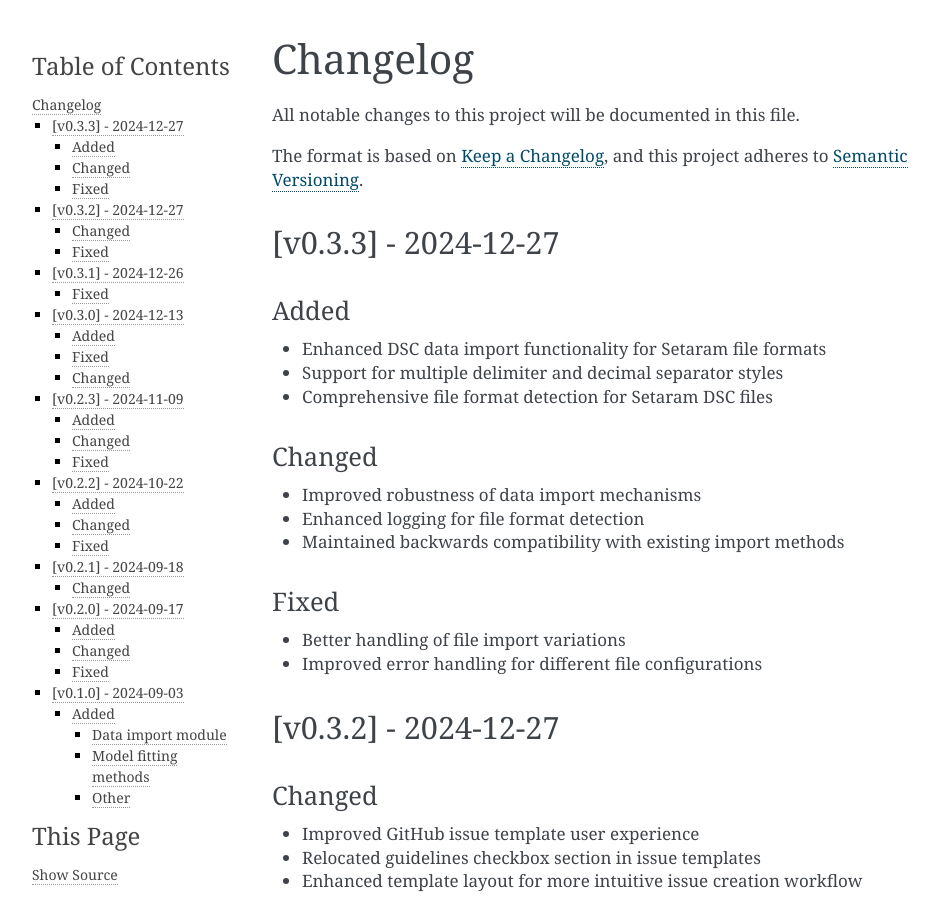
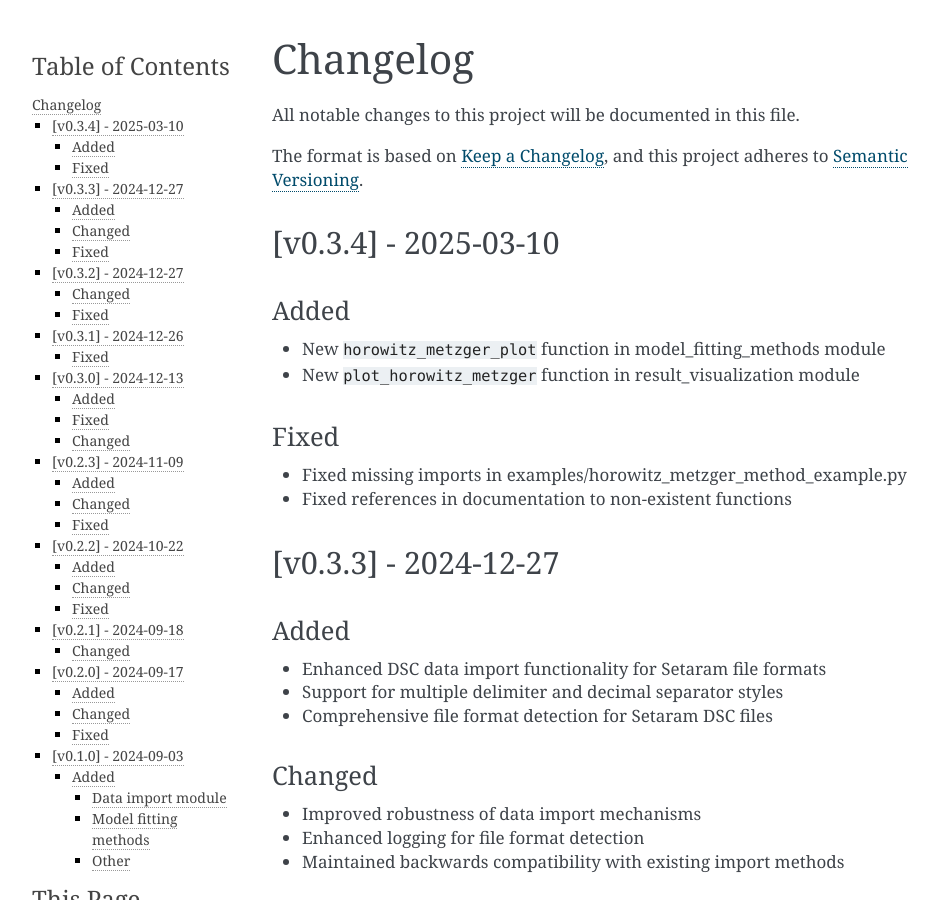
Before and after one commit to PPeitsch/pkynetics, a Sphinx documentation site: the page built from docs/changelog.rst, in a window 1280 px wide and 900 px high. Shown: the whole window, without its empty margins (148-1086 px from the left). Built offline with Sphinx 7.4.7, drawn with Linux system fonts in a browser that asks for light colours; pages that are not in the unit, such as notebooks, are missing from menus.

Commit message:
[docs]: update and fix changelog formats
- Add v0.3.4 release notes to both CHANGELOG.md and changelog.rst
- Fix formatting inconsistencies in v0.3.3 changelog entries
- Document added Horowitz-Metzger plotting functions
- Document fixes for examples and documentation references

```diff
--- a/docs/changelog.rst
+++ b/docs/changelog.rst
@@ -5,6 +5,19 @@ All notable changes to this project will be documented in this file.
 
 The format is based on `Keep a Changelog <https://keepachangelog.com/en/1.0.0/>`_,
 and this project adheres to `Semantic Versioning <https://semver.org/spec/v2.0.0.html>`_.
+
+[v0.3.4] - 2025-03-10
+---------------------
+
+Added
+^^^^^
+- New ``horowitz_metzger_plot`` function in model_fitting_methods module
+- New ``plot_horowitz_metzger`` function in result_visualization module
+
+Fixed
+^^^^^
+- Fixed missing imports in examples/horowitz_metzger_method_example.py
+- Fixed references in documentation to non-existent functions
 
 [v0.3.3] - 2024-12-27
 ---------------------
```
Also changed, not shown: CHANGELOG.md (+14 -8 lines).
